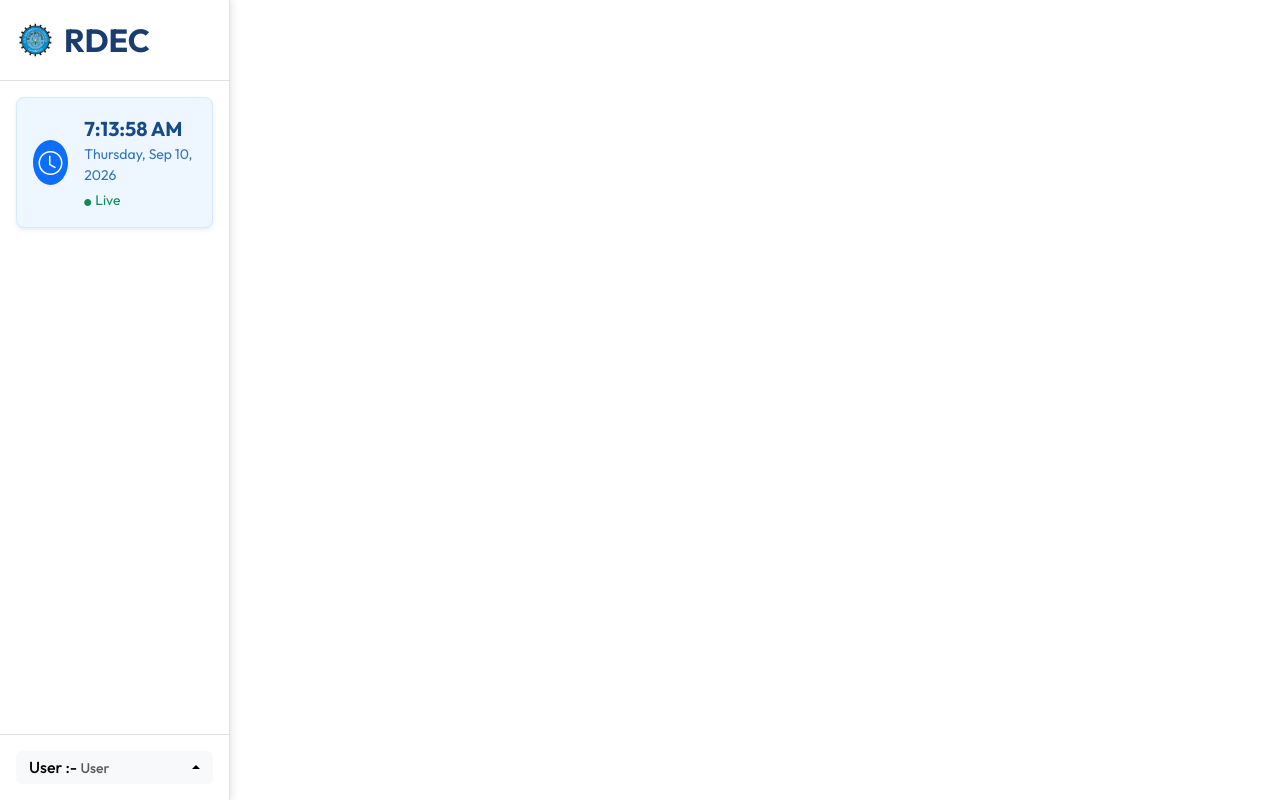
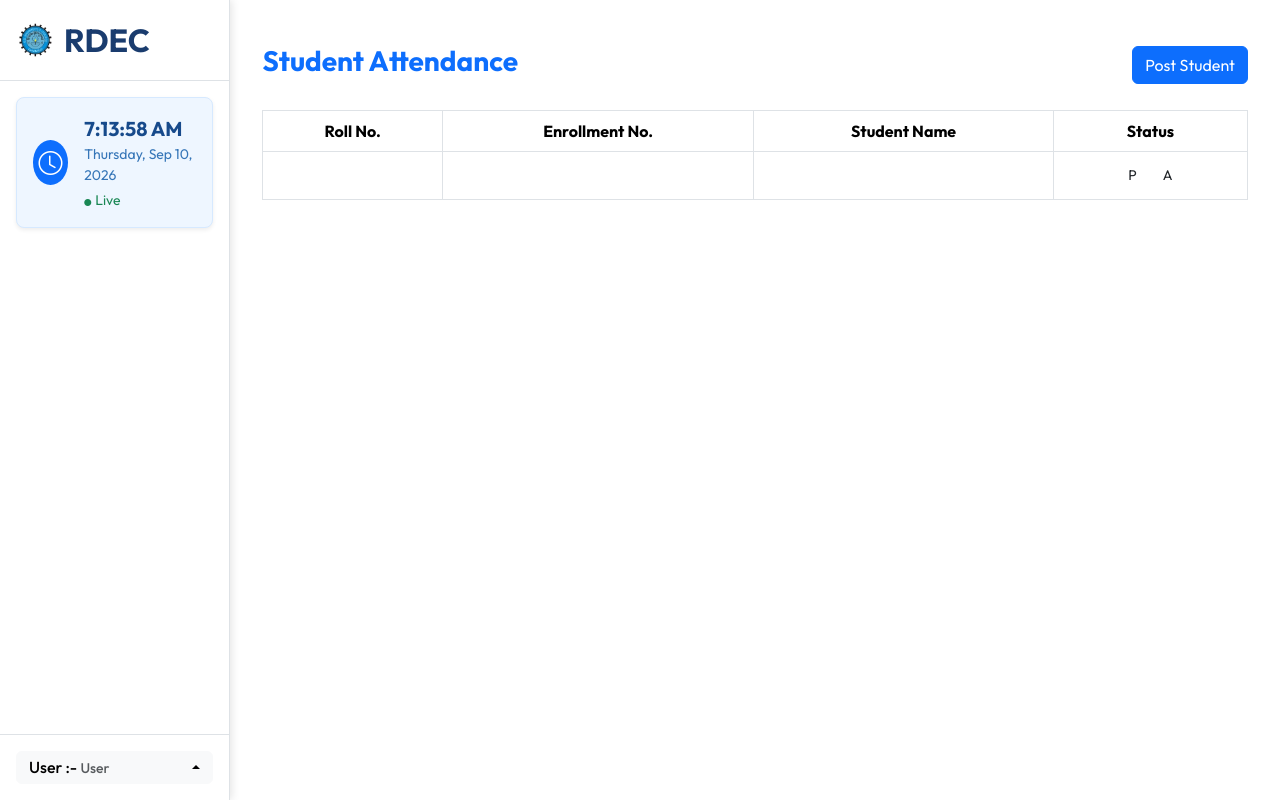
Before and after one commit to Yoge07sh/ERP_project, a React (Vite) app in the folder admin-erp-main/: page /studentattendance in a window 1280 px wide. Built offline with nearby package versions, Linux system fonts and the light colour scheme; no server answers; sample sign-in values are in the browser's storage.

Commit message:
work is done

```diff
--- a/admin-erp-main/src/App.jsx
+++ b/admin-erp-main/src/App.jsx
@@ -45,6 +45,10 @@ import TimeSlotList from './pages/TimeSlots/TimeSlotsList'
 import AddTimeSlot from './pages/TimeSlots/AddTimeSlot'
 import EditTimeSlot from './pages/TimeSlots/EditTimeSot'
 
+//Attendance
+import GetStudentForm from './pages/Attendance/GetStudentForm'
+import StudentListForAttendance from './pages/Attendance/StudentListForAttendance'
+
 function App() {
   return (
     <BrowserRouter>
@@ -86,14 +90,9 @@ function App() {
             <Route path="/add/subjectmapping" element={<AddSubjectMapping />} />
             <Route path="/edit/subjectMapping/:id" element={<EditSubjectMapping />} />
             <Route path="/add/faculty" element={<AddFaculty />} />
-            <Route path="/faculty/:id" element={<FacultyProfile />}
+            <Route path="/faculty/:id" element={<FacultyProfile />} />
 
-/>
 
-            <Route path="/edit/course/:id" element={<CourseEdit />} />
-            <Route path="/edit/branch/:id" element={<BranchEdit />} />
-            <Route path="/edit/subject/:id" element={<SubjectEdit />} />
-            <Route path="/edit/faculty/:id" element={<FacultyEdit />} />
 
             {/* Students */}
             <Route path="/students" element={<StudentList />} />
@@ -118,6 +117,9 @@ function App() {
             <Route path="/edit/faculty/:id" element={<FacultyEdit />} />
             <Route path="/faculty/profile/:id" element={<FacultyProfile />} />
 
+            {/*Attendance*/}
+            <Route path='/getstudents' element={<GetStudentForm></GetStudentForm>}></Route>
+            <Route path='/studentattendance' element={<StudentListForAttendance></StudentListForAttendance>}></Route>
 
           </Routes>
         </main>
--- a/admin-erp-main/src/pages/Attendance/StudentList.jsx
+++ /dev/null
@@ -1,70 +0,0 @@
-function StudentList() {
-
-}
-return (
-        <Container className="mt-4">
-
-            {/* Heading + Button */}
-            <div className="d-flex justify-content-between align-items-center mb-4">
-
-                <h3 className="text-primary fw-bold">
-                    Student Attendance
-                </h3>
-
-                <Button variant="primary">
-                    Post Student
-                </Button>
-
-            </div>
-
-            {/* Student Table */}
-            <Table bordered hover responsive className="text-center">
-
-                <thead>
-                    <tr>
-                        <th>Roll No.</th>
-                        <th>Enrollment No.</th>
-                        <th>Student Name</th>
-                        <th>Status</th>
-                    </tr>
-                </thead>
-
-                <tbody>
-
-                    {students.map((student, index) => (
-
-                        <tr key={student.id}>
-
-                            <td>
-                                {index + 1}
-                            </td>
-
-                            <td>
-                                {student.enrollmentNo}
-                            </td>
-
-                            <td>
-                                {student.studentName}
-                            </td>
-
-                            <td>
-                            <Button variant={student.status === 'Present'? 'success' : 'outline-success'} size="sm" className="me-2" onClick={() =>  markAttendance( student.id,'Present' ) }> P </Button>
-                            <Button variant={ student.status === 'Absent' ? 'danger' : 'outline-danger' } size="sm" onClick={() => markAttendance(student.id,'Absent')}> A </Button>
-                            </td>
-
-                        </tr>
-
-                    ))}
-
-                </tbody>
-
-            </Table>
-
-        </Container>
-    )
-
-
-
-
-
-export default StudentList
--- /dev/null
+++ b/admin-erp-main/src/pages/Attendance/StudentListForAttendance.jsx
@@ -0,0 +1,63 @@
+ import {Button,Table,Container} from 'react-bootstrap'
+ import 'bootstrap/dist/css/bootstrap.min.css'
+
+ function StudentListForAttendance() {
+return (
+        <Container className="mt-4">
+
+            {/* Heading + Button */}
+            <div className="d-flex justify-content-between align-items-center mb-4">
+
+                <h3 className="text-primary fw-bold">
+                    Student Attendance
+                </h3>
+
+                <Button variant="primary">
+                    Post Student
+                </Button>
+
+            </div>
+
+            {/* Student Table */}
+            <Table bordered hover responsive className="text-center">
+
+                <thead>
+                    <tr>
+                        <th>Roll No.</th>
+                        <th>Enrollment No.</th>
+                        <th>Student Name</th>
+                        <th>Status</th>
+                    </tr>
+                </thead>
+
+                <tbody>
+
+
+
+                        <tr >
+
+                            <td>
+                            </td>
+
+                            <td>
+                            </td>
+
+                            <td>
+                            </td>
+
+                            <td>
+                            <Button variant='' size="sm"className="me-2" o> P </Button>
+                            <Button variant= '' size="sm" > A </Button>
+                            </td>
+
+                        </tr>
+
+
+                </tbody>
+
+            </Table>
+
+        </Container>
+    )
+}
+export default StudentListForAttendance
--- a/admin-erp-main/src/pages/SubjectMapping/SubjectMappingList.jsx
+++ b/admin-erp-main/src/pages/SubjectMapping/SubjectMappingList.jsx
@@ -110,8 +110,8 @@ function SubjectMappingList() {
                                         <FaEdit></FaEdit>
                                     </Button>
                                     <Button
-                                    variant="danger ms-2"
-                                    onClick={() => goToDelete(subject._id)}
+                                        variant="danger ms-2"
+                                        onClick={() => goToDelete(subject._id)}
                                     >
                                         <FaTrash></FaTrash>
                                     </Button>
```
